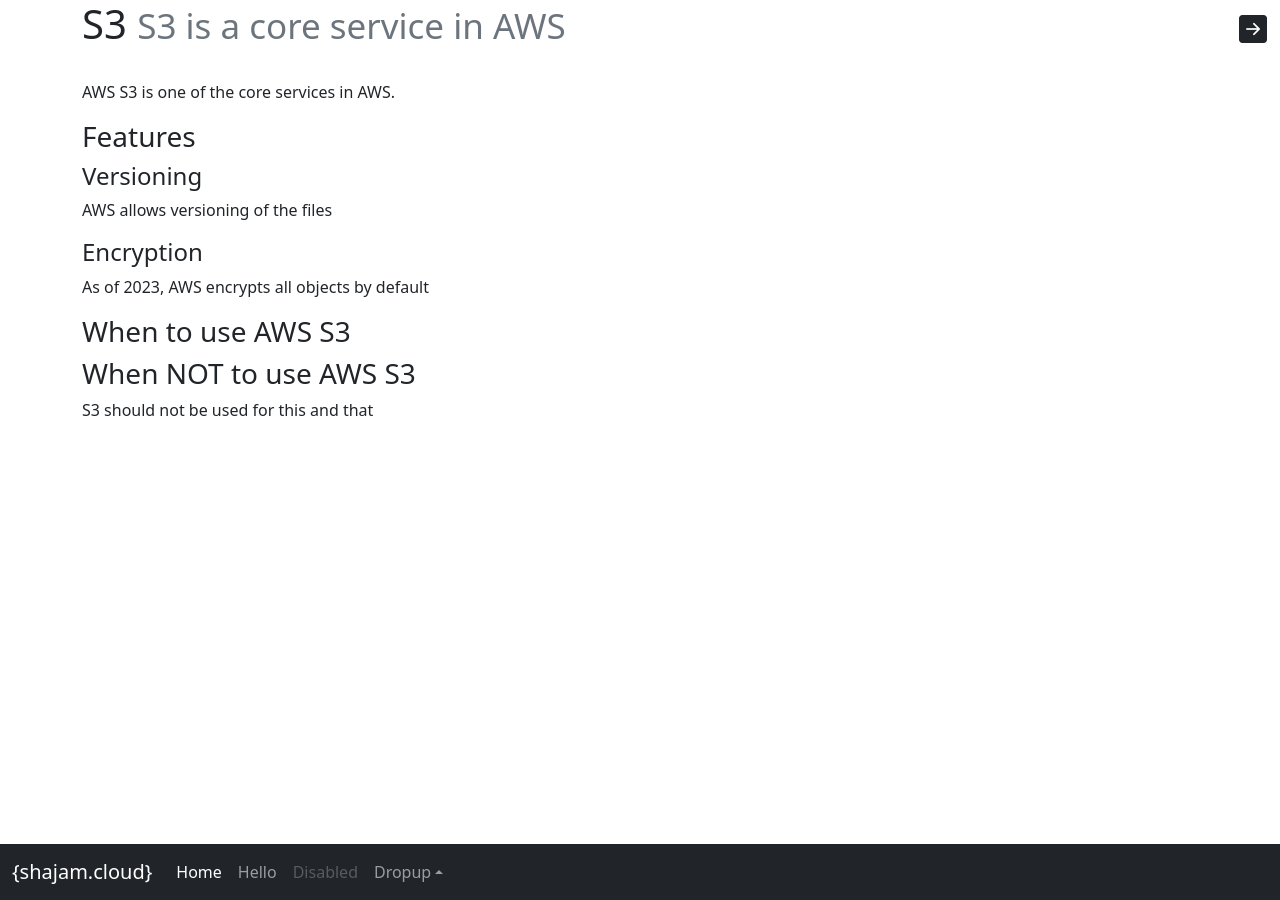
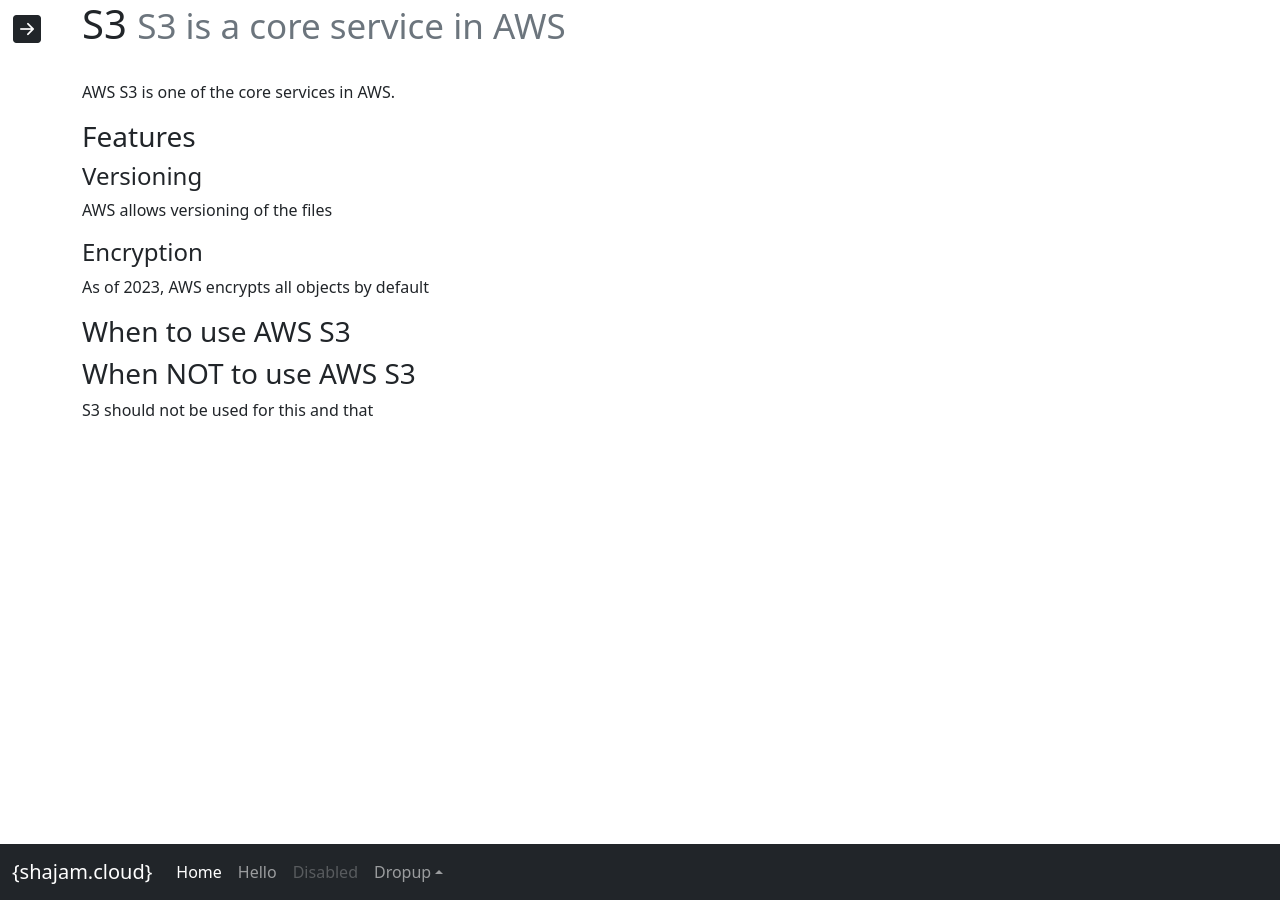
Before and after one commit to s-kazi/s-kazi.github.io, a Jekyll site: the page built from aws/s3/index.markdown, in a window 1280 px wide. Built offline with Jekyll 4.4.1, drawn with Linux system fonts in a browser that asks for light colours; nearby versions of some CDN libraries.

Commit message:
Update post.html

```diff
--- a/_layouts/post.html
+++ b/_layouts/post.html
@@ -4,7 +4,7 @@
   {% include {{ page.leftmenu }} %}
 {% endif %}
 
-<button class="btn float-end" data-bs-toggle="offcanvas" data-bs-target="#offcanvas" role="button">
+<button class="btn float-start" data-bs-toggle="offcanvas" data-bs-target="#offcanvas" role="button">
   <i class="bi bi-arrow-right-square-fill fs-3" data-bs-toggle="offcanvas" data-bs-target="#offcanvas"></i>
 </button>
 
```
